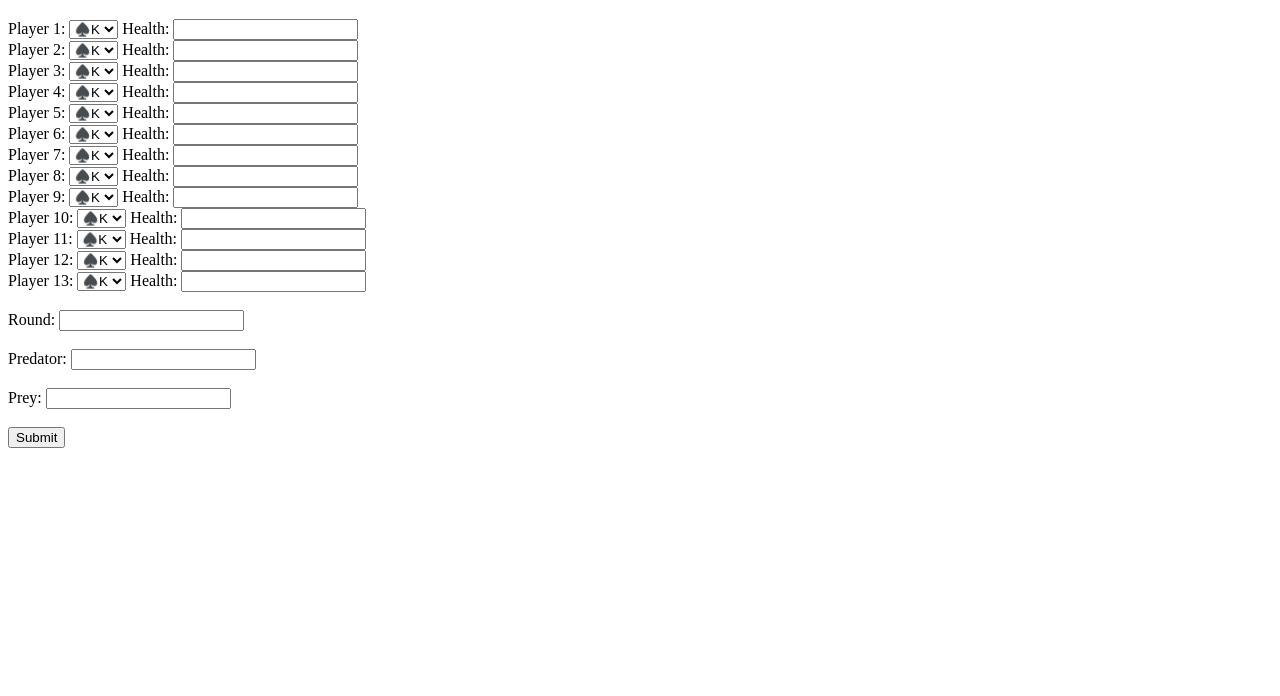
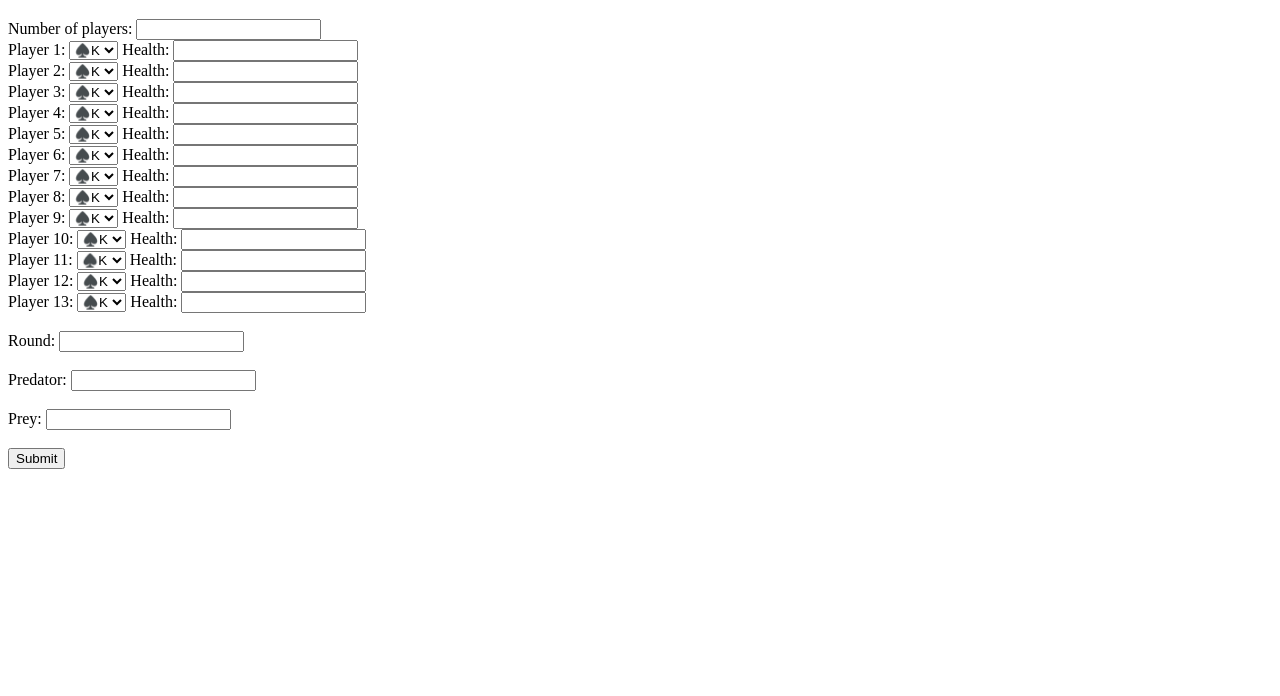
Before and after one commit to ggracee17/ForestEvolutionism, a plain HTML site: page index.html in a window 1280 px wide. Shown: the part 104-800 px from the top of the page. Drawn offline with Linux system fonts and the light colour scheme.

Commit message:
fix number type

```diff
--- a/index.html
+++ b/index.html
@@ -9,6 +9,10 @@
 </head>
 <body>
     <h1>Forest Evolutionism Toolbox</h1>
+    <div name="player_number" id="player_number">
+        <label for="no_players">Number of players:</label>
+        <input type="number" id="no_players" name="no_players"><br>
+    </div>
     <div name="player_info" id="player_info">
         <label for="player1">Player 1:</label>
         <select name="player1" id="player1">
@@ -27,7 +31,7 @@
             <option value="joker">🃏</option>
         </select>
         <label for="health1">Health:</label>
-        <input defaultValue="20" type="text" id="health1" name="health1">
+        <input defaultValue="20" type="number" id="health1" name="health1">
         <br>
         <label for="player2">Player 2:</label>
         <select name="player2" id="player2">
@@ -46,7 +50,7 @@
             <option value="joker">🃏</option>
         </select>
         <label for="health2">Health:</label>
-        <input type="text" id="health2" name="health2">
+        <input type="number" id="health2" name="health2">
         <br>
         <label for="player3">Player 3:</label>
         <select name="player3" id="player3">
@@ -65,7 +69,7 @@
             <option value="joker">🃏</option>
         </select>
         <label for="health3">Health:</label>
-        <input type="text" id="health3" name="health3">
+        <input type="number" id="health3" name="health3">
         <br>
         <label for="player4">Player 4:</label>
         <select name="player4" id="player4">
@@ -84,7 +88,7 @@
             <option value="joker">🃏</option>
         </select>
         <label for="health4">Health:</label>
-        <input type="text" id="health4" name="health4">
+        <input type="number" id="health4" name="health4">
         <br>
         <label for="player5">Player 5:</label>
         <select name="player5" id="player5">
@@ -103,7 +107,7 @@
             <option value="joker">🃏</option>
         </select>
         <label for="health5">Health:</label>
-        <input type="text" id="health5" name="health5">
+        <input type="number" id="health5" name="health5">
         <br>
         <label for="player6">Player 6:</label>
         <select name="player6" id="player6">
@@ -122,7 +126,7 @@
             <option value="joker">🃏</option>
         </select>
         <label for="health6">Health:</label>
-        <input type="text" id="health6" name="health6">
+        <input type="number" id="health6" name="health6">
         <br>
         <label for="player7">Player 7:</label>
         <select name="player7" id="player7">
@@ -141,7 +145,7 @@
             <option value="joker">🃏</option>
         </select>
         <label for="health7">Health:</label>
-        <input type="text" id="health7" name="health7">
+        <input type="number" id="health7" name="health7">
         <br>
         <label for="player8">Player 8:</label>
         <select name="player8" id="player8">
@@ -160,7 +164,7 @@
             <option value="joker">🃏</option>
         </select>
         <label for="health8">Health:</label>
-        <input type="text" id="health8" name="health8">
+        <input type="number" id="health8" name="health8">
         <br>
         <label for="player9">Player 9:</label>
         <select name="player9" id="player9">
@@ -179,7 +183,7 @@
             <option value="joker">🃏</option>
         </select>
         <label for="health9">Health:</label>
-        <input type="text" id="health9" name="health9">
+        <input type="number" id="health9" name="health9">
         <br>
         <label for="player10">Player 10:</label>
         <select name="player10" id="player10">
@@ -198,7 +202,7 @@
             <option value="joker">🃏</option>
         </select>
         <label for="health10">Health:</label>
-        <input type="text" id="health10" name="health10">
+        <input type="number" id="health10" name="health10">
         <br>
         <label for="player11">Player 11:</label>
         <select name="player11" id="player11">
@@ -217,7 +221,7 @@
             <option value="joker">🃏</option>
         </select>
         <label for="health11">Health:</label>
-        <input type="text" id="health11" name="health11">
+        <input type="number" id="health11" name="health11">
         <br>
         <label for="player12">Player 12:</label>
         <select name="player12" id="player12">
@@ -236,7 +240,7 @@
             <option value="joker">🃏</option>
         </select>
         <label for="health12">Health:</label>
-        <input type="text" id="health12" name="health12">
+        <input type="number" id="health12" name="health12">
         <br>
         <label for="player13">Player 13:</label>
         <select name="player13" id="player13">
@@ -255,12 +259,12 @@
             <option value="joker">🃏</option>
         </select>
         <label for="health13">Health:</label>
-        <input type="text" id="health13" name="health13">
+        <input type="number" id="health13" name="health13">
     </div>
     <br>
     <div name="round_info" id="round_info">
         <label for="round">Round:</label>
-        <input type="text" id="round" name="round"><br>
+        <input type="number" id="round" name="round"><br>
     </div>
     <br>
     <div>
```
